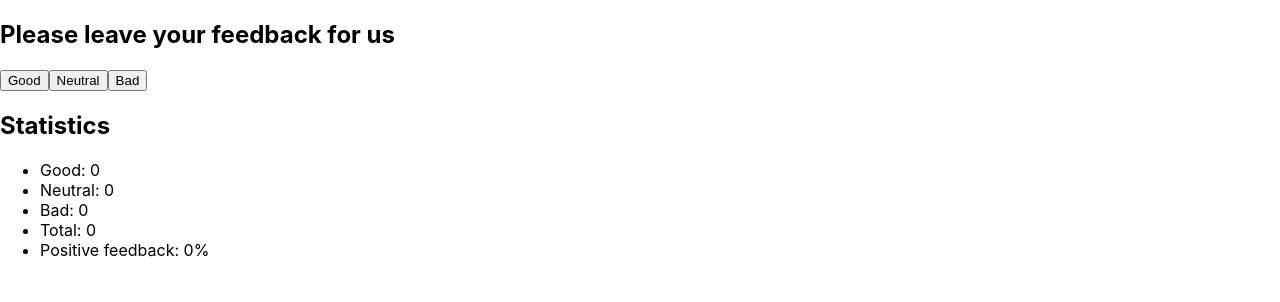
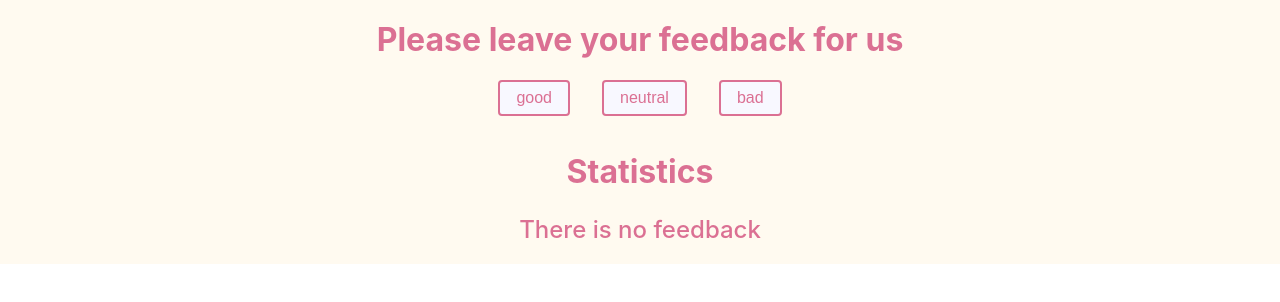
Before and after one commit to AndriiTkac4ov/goit-react-hw-04-feedback, a React (Create React App) app: page / in a window 1280 px wide. Shown: the top 302 px of the page. Built offline with nearby package versions, Linux system fonts and the light colour scheme.

Commit message:
finish hw-04-feedbacks

```diff
--- /dev/null
+++ b/src/components/AppByHooks.jsx
@@ -0,0 +1,64 @@
+import { useState } from 'react';
+import { Statistics } from './Statistics/Statistics';
+import { FeedbackOptions } from './FeedbackOptions/FeedbackOptions';
+import { Section } from './Section/Section';
+import { Notification } from './Notification/Notification';
+
+const AppByHooks = () => {
+    const [feedbacks, setFeedbacks] = useState ({
+        good: 0,
+        neutral: 0,
+        bad: 0,
+    });
+
+    const handleCountFeedbacks = statusFeedback => {
+        setFeedbacks(prevState => ({
+            ...prevState, [statusFeedback]: prevState[statusFeedback] + 1
+        }));
+    }
+
+    const countTotalFeedback = () => {
+        const values = Object.values(feedbacks);
+        let total = 0;
+        for (const value of values) {
+            total += value;
+        }
+        return total;
+    }
+
+    const countPositiveFeedbackPercentage = () => {
+        const positiveFeedbackPercentage = Math.round(feedbacks.good * 100 / countTotalFeedback());
+        return feedbacks.good ? positiveFeedbackPercentage : 0;
+    }
+
+    const optionsForFeedback = Object.keys(feedbacks);
+
+    return (
+        <>
+            <Section
+                title="Please leave your feedback for us"
+            >
+                <FeedbackOptions
+                    options={optionsForFeedback}
+                    onLeaveFeedback={handleCountFeedbacks}
+                />
+            </Section>
+
+            <Section
+                title="Statistics"
+            >
+                {countTotalFeedback() === 0 ? (
+                    <Notification message="There is no feedback" />
+                ) : (
+                    <Statistics
+                        feedbacks={feedbacks}
+                        total={countTotalFeedback()}
+                        positivePercentage={countPositiveFeedbackPercentage()}
+                    />
+                )}
+            </Section>
+        </>
+    )
+};
+
+export default AppByHooks;
--- a/src/components/Feedback/Feedback.jsx
+++ b/src/components/Feedback/Feedback.jsx
@@ -1,12 +1,6 @@
 import { useState } from "react";
 
 const Feedback = () => {
-    // const [feedbacks, setFeedbacks] = useState ({
-    //     good: 0,
-    //     neutral: 0,
-    //     bad: 0,
-    // });
-
     const [good, setGood] = useState(0);
     const [neutral, setNeutral] = useState(0);
     const [bad, setBad] = useState(0);
--- a/src/components/FeedbackOptions/FeedbackOptions.jsx
+++ b/src/components/FeedbackOptions/FeedbackOptions.jsx
@@ -3,7 +3,7 @@ import { FeedbackButton } from "./FeedbackOptions.styled";
 
 export const FeedbackOptions = ({ options, onLeaveFeedback }) => {
     return (
-        <div className="feedback_table">
+        <div>
             {options.map(option => {
                 return (
                     <FeedbackButton type='button' key={option} onClick={() => onLeaveFeedback(option)}>{option}</FeedbackButton>
--- a/src/components/Statistics/Statistics.jsx
+++ b/src/components/Statistics/Statistics.jsx
@@ -1,12 +1,18 @@
 import { PropTypes } from "prop-types";
 import { StatisticsPart, StatisticsItem } from "./Statistics.styled";
 
-export const Statistics = ({ good, neutral, bad, total, positivePercentage }) => {
+export const Statistics = ({ feedbacks, total, positivePercentage }) => {
+    const createButtonTitle = (elementStatus) => {
+        const buttonTitle = elementStatus.charAt(0).toUpperCase() + elementStatus.slice(1);
+
+        return buttonTitle;
+    }
+
+    const statisticsForFeedback = Object.keys(feedbacks);
+
     return (
         <StatisticsPart>
-            <StatisticsItem>Good: <span>{good}</span></StatisticsItem>
-            <StatisticsItem>Neutral: <span>{neutral}</span></StatisticsItem>
-            <StatisticsItem>Bad: <span>{bad}</span></StatisticsItem>
+            {statisticsForFeedback.map(status => (<StatisticsItem key={status}>{createButtonTitle(status)}: <span>{feedbacks[status]}</span></StatisticsItem>))}
             <StatisticsItem>Total: <span>{total}</span></StatisticsItem>
             <StatisticsItem>Positive feedback: <span>{positivePercentage}%</span></StatisticsItem>
         </StatisticsPart>
@@ -14,9 +20,7 @@ export const Statistics = ({ good, neutral, bad, total, positivePercentage }) =>
 }
 
 Statistics.propTypes = {
-    good: PropTypes.number.isRequired,
-    neutral: PropTypes.number.isRequired,
-    bad: PropTypes.number.isRequired,
+    feedbacks: PropTypes.objectOf(PropTypes.number).isRequired,
     total: PropTypes.number.isRequired,
     positivePercentage: PropTypes.number.isRequired,
 }
--- a/src/index.js
+++ b/src/index.js
@@ -1,7 +1,6 @@
 import React from 'react';
 import ReactDOM from 'react-dom/client';
-import Feedback from 'components/Feedback/Feedback';
-// import AppFeedback from 'components/AppFEEDBACK';
+import AppByHooks from 'components/AppByHooks';
 import './index.css';
 import { theme } from './constants/theme';
 import { ThemeProvider } from 'styled-components';
@@ -9,8 +8,7 @@ import { ThemeProvider } from 'styled-components';
 ReactDOM.createRoot(document.getElementById('root')).render(
   <React.StrictMode>
     <ThemeProvider theme={theme}>
-      <Feedback />
-      {/* <AppFeedback /> */}
+      <AppByHooks />
     </ThemeProvider>
   </React.StrictMode>
 );
```
Also changed, not shown: src/components/AppFEEDBACK.jsx (deleted, +0 -65 lines).
